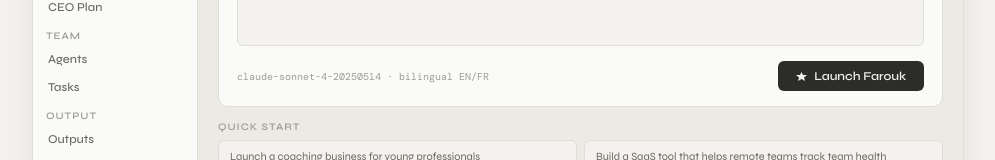
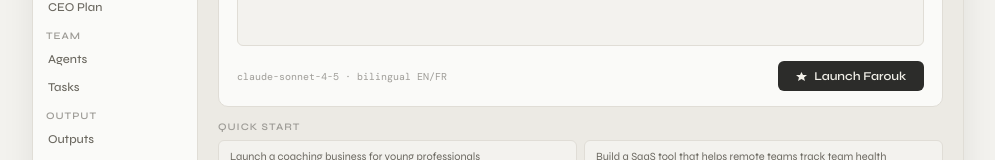
Before and after one commit to aissampro/farouk-next, a Next.js app: page / in a window 1280 px wide. Shown: the part 243-403 px from the top of the page, without its empty margins (142-1137 px from the left). Built offline with nearby package versions, Linux system fonts and the light colour scheme.

Commit message:
fix: correct model name

```diff
--- a/pages/index.js
+++ b/pages/index.js
@@ -166,7 +166,7 @@ export default function Farouk() {
     const res = await fetch('https://farouk-proxy.aissamsigoul7.workers.dev', {
       method: 'POST',
       headers: { 'Content-Type': 'application/json' },
-      body: JSON.stringify({ model: 'claude-sonnet-4-20250514', max_tokens: 1000, system: sys, messages: [{ role: 'user', content: user }] })
+      body: JSON.stringify({ model: 'claude-sonnet-4-5', max_tokens: 1000, system: sys, messages: [{ role: 'user', content: user }] })
     })
     const data = await res.json()
     return data.content?.map(b => b.text || '').join('') || ''
@@ -340,7 +340,7 @@ export default function Farouk() {
                 <div className="card" style={{ marginTop: 7 }}>
                   <textarea rows={3} value={idea} onChange={e => setIdea(e.target.value)} placeholder={l.placeholder} />
                   <div className="foot">
-                    <div className="mt">claude-sonnet-4-20250514 · bilingual EN/FR</div>
+                    <div className="mt">claude-sonnet-4-5 · bilingual EN/FR</div>
                     <button className="btn" onClick={run} disabled={running}>
                       <svg width="11" height="11" viewBox="0 0 11 11" fill="none"><path d="M5.5 1L7 4H11L8 6.5L9 10L5.5 8L2 10L3 6.5L0 4H4Z" fill="currentColor"/></svg>
                       {running ? l.runningBtn : l.launchBtn}
```
